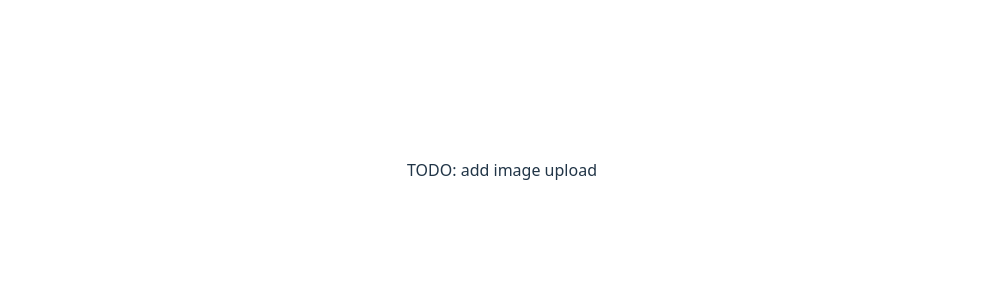
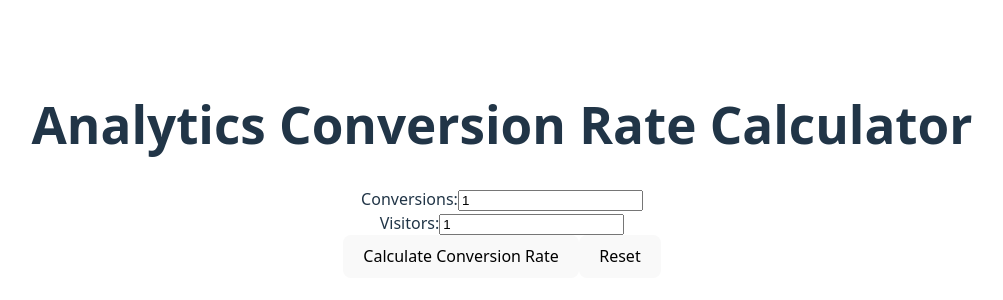
Before and after one commit to MattDClarke/image-upload-frontend-2, a React app: page / in a window 1280 px wide. Shown: the part 230-530 px from the top of the page, without its empty margins (138-1141 px from the left). Built offline with nearby package versions, Linux system fonts and the light colour scheme; the HTML template or start-up script is replaced by a standard one.

Commit message:
add: analytics conversion rate calculator

```diff
--- a/src/App.jsx
+++ b/src/App.jsx
@@ -1,10 +1,113 @@
+import { useState } from 'react';
+import { ToastContainer, toast } from 'react-toastify';
 import './App.css';
+import * as Sentry from "@sentry/react";
 
 function App() {
+  const [conversions, setConversions] = useState(1);
+  const [visitors, setVisitors] = useState(1);
+  const [result, setResult] = useState(null);
+  const [error, setError] = useState(null);
+  const [loading, setLoading] = useState(false);
+
+  const handleSubmit = async (e) => {
+    e.preventDefault();
+    setLoading(true);
+    setError(null);
+    setResult(null);
+
+    try {
+      const response = await fetch('http://localhost:3000/api/calculate-conversion-rate', {
+        method: 'POST',
+        headers: {
+          'Content-Type': 'application/json',
+        },
+        body: JSON.stringify({
+          conversions: Number(conversions),
+          visitors: Number(visitors),
+        }),
+      });
+
+      const data = await response.json();
+      if (!response.ok) {
+        const errorMessage = data.message || 'An error occurred';
+        setError(errorMessage);
+        toast.error(errorMessage);
+        console.log('!response.ok')
+        throw new Error(errorMessage);
+      } else {
+        setResult(data);
+        toast.success('Conversion rate calculated successfully!');
+      }
+    } catch (err) {
+      console.log('error');
+      const errorMessage = err.message || 'Network error occurred';
+      console.log(err)
+      Sentry.captureException(err);
+      setError(errorMessage);
+      toast.error(errorMessage);
+    } finally {
+      setLoading(false);
+    }
+  };
+
+  const handleReset = () => {
+    setConversions(1);
+    setVisitors(1);
+    setResult(null);
+    setError(null);
+  };
 
   return (
     <div className="App">
-      <p>TODO: add image upload</p>
+      <ToastContainer position="top-right" autoClose={3000} />
+      <h1>Analytics Conversion Rate Calculator</h1>
+      <form onSubmit={handleSubmit}>
+        <div className="form-group">
+          <label htmlFor="conversions">Conversions:</label>
+          <input
+            id="conversions"
+            type="number"
+            value={conversions}
+            onChange={(e) => setConversions(e.target.value)}
+            min="0"
+          />
+        </div>
+
+        <div className="form-group">
+          <label htmlFor="visitors">Visitors:</label>
+          <input
+            id="visitors"
+            type="number"
+            value={visitors}
+            onChange={(e) => setVisitors(e.target.value)}
+            min="0"
+          />
+        </div>
+
+        <button type="submit" disabled={loading}>
+          {loading ? 'Calculating...' : 'Calculate Conversion Rate'}
+        </button>
+        <button type="button" onClick={handleReset}>
+          Reset
+        </button>
+      </form>
+
+      {result && (
+        <div className="result success">
+          <h3>Success!</h3>
+          <p>{result.message}</p>
+          <p>Conversions: {result.conversions}</p>
+          <p>Visitors: {result.visitors}</p>
+        </div>
+      )}
+
+      {error && (
+        <div className="result error">
+          <h3>Error!</h3>
+          <p>{error}</p>
+        </div>
+      )}
     </div>
   );
 }
```
